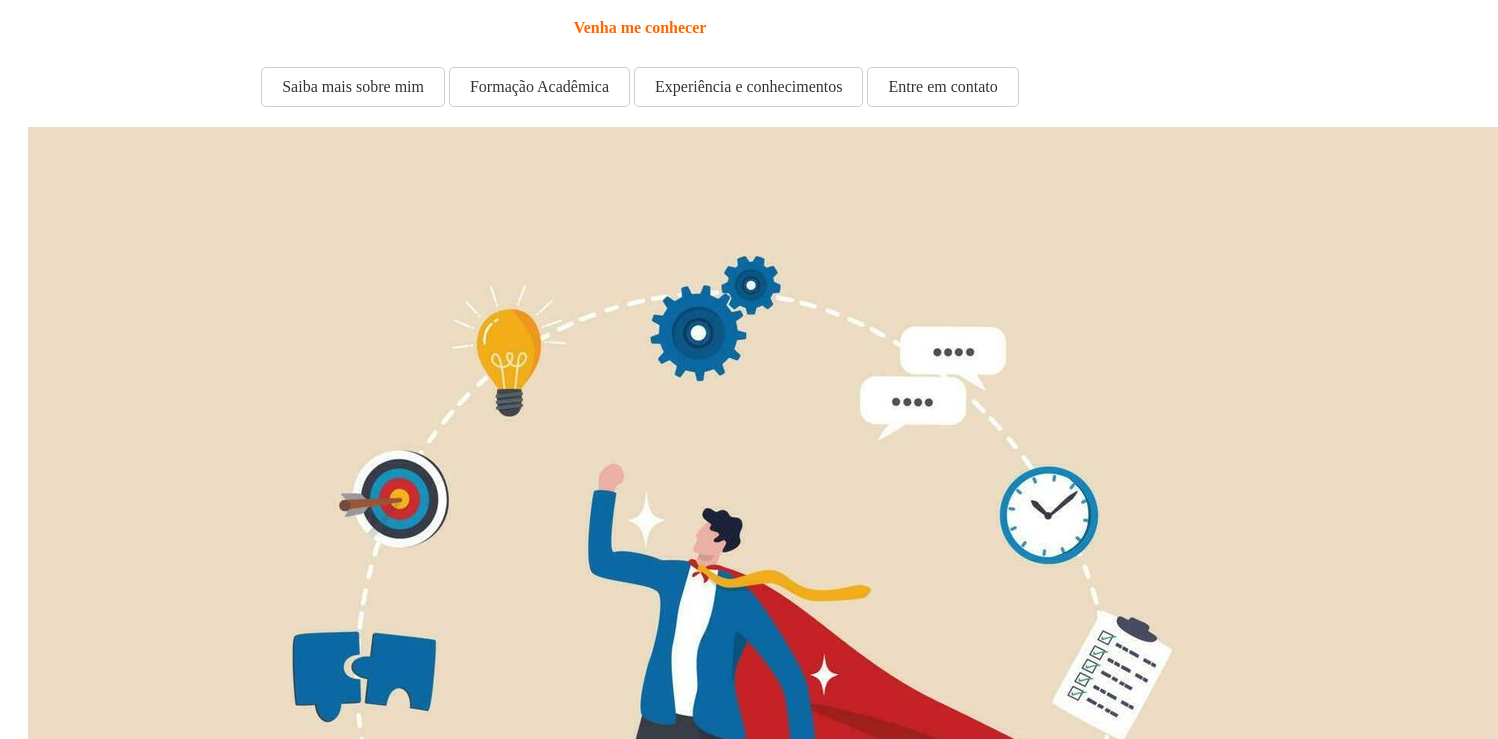
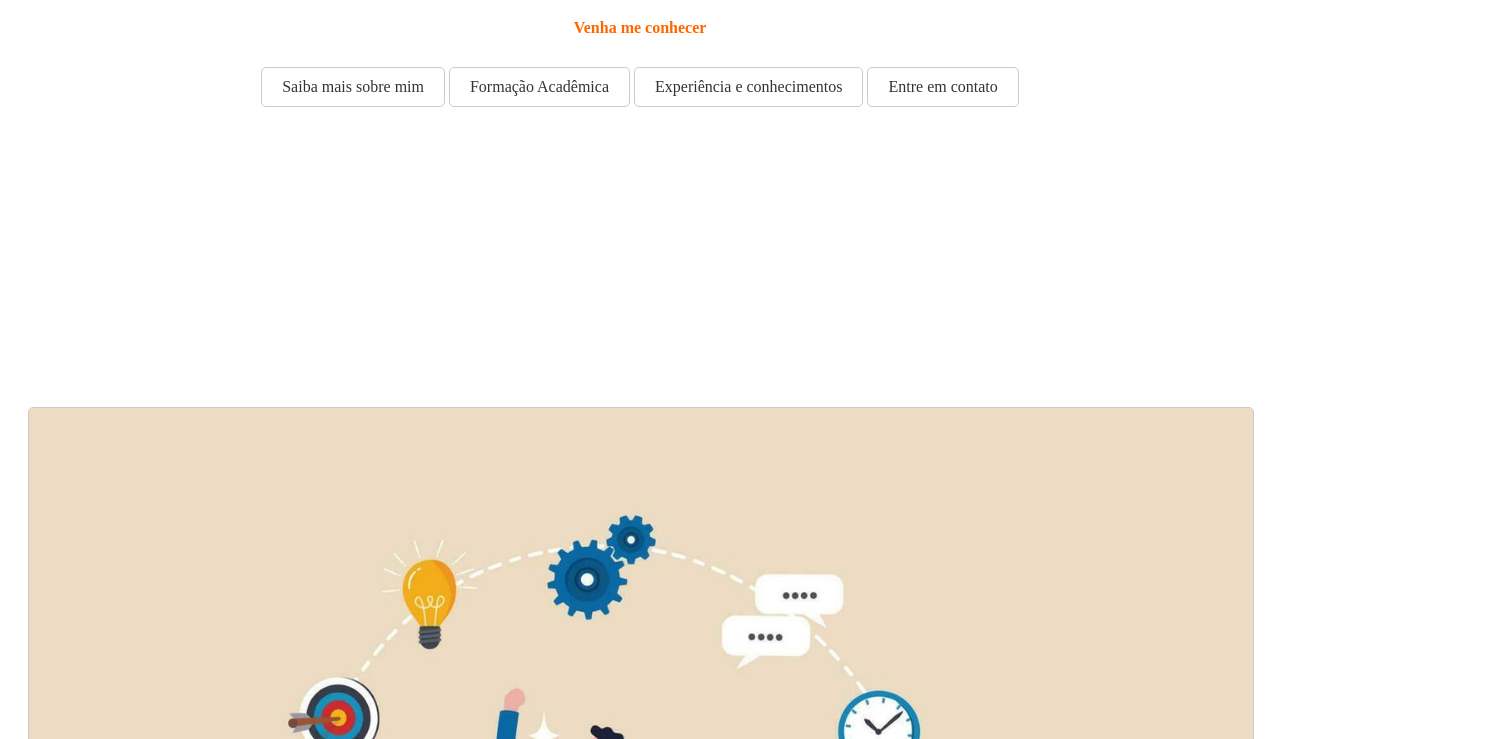
Before and after one commit to WesleyMoreno/wesleymoreno1, a plain HTML site: page portfolio.html in a window 1280 px wide. Shown: the part 61-800 px from the top of the page, 1498 px wide, since content can reach past the window. Drawn offline with Linux system fonts and the light colour scheme.

Commit message:
Update portfolio.html

```diff
--- a/portfolio.html
+++ b/portfolio.html
@@ -25,7 +25,7 @@
     </div>
 
     <main>
-        <img src="img3/expe-conheci.jpg" alt="conhecimentos-experiencias" class="imagem3">
+        <img src="img3/expe-conheci.jpg" alt="conhecimentos-experiencias" class="img">
         <p>
         <h3>Portfolio</h3>
         <p>Não possuo muitos conhecimentos na area de desenvolvimento pois estou tendo contato com ele agora, sendo esse
```
